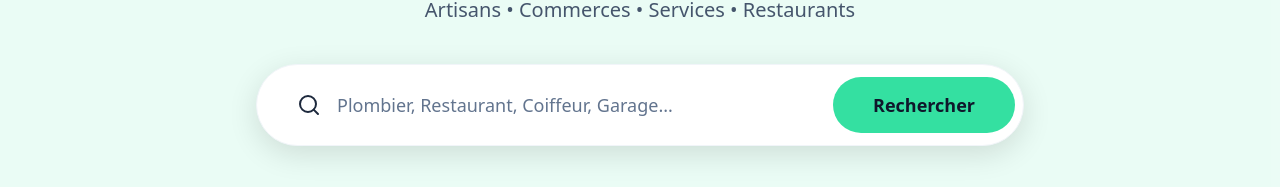
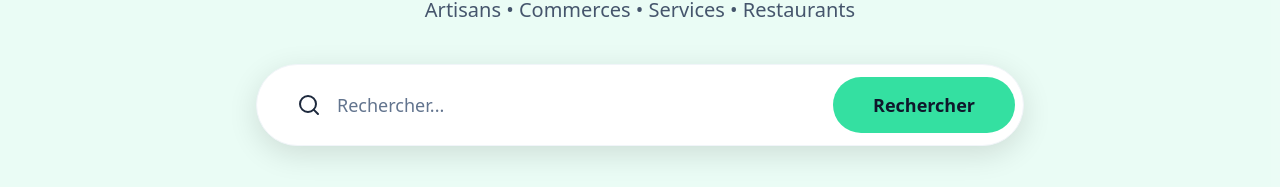
Before and after one commit to Jerome2024-net/fivezone, a Next.js app: page / in a window 1280 px wide. Shown: the part 289-476 px from the top of the page. Built offline with nearby package versions, Linux system fonts and the light colour scheme; no server answers; the database is empty.

Commit message:
style: simplify search bar placeholder text

```diff
--- a/src/components/home/SearchSection.tsx
+++ b/src/components/home/SearchSection.tsx
@@ -24,7 +24,7 @@ export function SearchSection() {
         </div>
         <Input
             className="flex-1 border-none shadow-none focus-visible:ring-0 text-base md:text-lg placeholder:text-slate-500 h-12 md:h-16 px-4 md:px-4 bg-transparent outline-none ring-0 min-w-0"
-            placeholder="Plombier, Restaurant, Coiffeur, Garage..."
+            placeholder="Rechercher..."
             value={query}
             onChange={(e) => setQuery(e.target.value)}
         />
```
